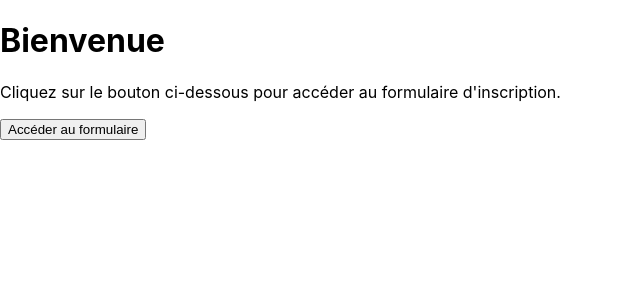
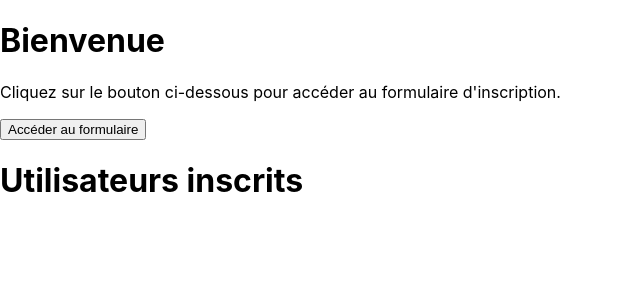
Before and after one commit to VictoriaYnov/Module-test, a React (Create React App) app in the folder my-app/: page / in a window 1280 px wide. Shown: the top 300 px of the page, without its empty margins (0-640 px from the left). Built offline with nearby package versions, Linux system fonts and the light colour scheme.

Commit message:
Gestion des états avec modification des test

```diff
--- a/my-app/src/App.js
+++ b/my-app/src/App.js
@@ -1,13 +1,35 @@
+import { useState } from 'react';
 import { BrowserRouter, Routes, Route } from 'react-router-dom';
 import Home from './pages/Home';
 import Register from './pages/Register';
 
+/**
+ * Composant racine de l'application.
+ * Gère l'état global des utilisateurs inscrits et le routage entre les pages.
+ *
+ * @component
+ * @returns {JSX.Element} L'application avec le routeur
+ */
 function App() {
+  const [users, setUsers] = useState(
+    JSON.parse(localStorage.getItem('users') || '[]')
+  );
+
+  /**
+   * Ajoute un nouvel utilisateur à la liste et sauvegarde dans le localStorage.
+   * @param {Object} user - L'utilisateur à ajouter
+   */
+  const addUser = (user) => {
+    const updated = [...users, user];
+    setUsers(updated);
+    localStorage.setItem('users', JSON.stringify(updated));
+  };
+
   return (
     <BrowserRouter>
       <Routes>
-        <Route path="/" element={<Home />} />
-        <Route path="/register" element={<Register />} />
+        <Route path="/" element={<Home users={users} />} />
+        <Route path="/register" element={<Register addUser={addUser} />} />
       </Routes>
     </BrowserRouter>
   );
--- a/my-app/src/pages/Home.js
+++ b/my-app/src/pages/Home.js
@@ -1,13 +1,13 @@
 import { Link } from 'react-router-dom';
 
 /**
- * Page d'accueil de l'application.
+ * Page d'accueil
  * Présente l'application et propose un lien vers le formulaire d'inscription.
  *
- * @component
+ * @param {{ users: Array }} props - La liste des utilisateurs inscrits à afficher
  * @returns {JSX.Element} La page d'accueil
  */
-function Home() {
+function Home({ users }) {
   return (
     <div>
       <h1>Bienvenue</h1>
@@ -15,6 +15,10 @@ function Home() {
       <Link to="/register">
         <button>Accéder au formulaire</button>
       </Link>
+      <h1>Utilisateurs inscrits</h1>
+      {users.map((user, index) => (
+        <p key={index}>{user.first} {user.name}</p>
+      ))}
     </div>
   );
 }
--- a/my-app/src/pages/Register.js
+++ b/my-app/src/pages/Register.js
@@ -11,10 +11,10 @@ import './Register.css';
  * À la soumission, les données sont sauvegardées dans le localStorage,
  * les champs sont vidés et un toast de confirmation s'affiche pendant 3 secondes.
  *
- * @component
+ * @param {{ addUser: Function }} props - La fonction pour ajouter un utilisateur au state global
  * @returns {JSX.Element} Le formulaire d'inscription avec validation
  */
-function Register() {
+function Register({ addUser }) {
   // Age
   let [birthDate, setBirthDate] = useState('');
   const [ageError, setAgeError] = useState('');
@@ -49,14 +49,8 @@ function Register() {
    * et affiche un toast de confirmation pendant 3 secondes.
    */
   const handleSubmit = () => {
-    // Sauvegardez dans le localStorage
-
-    // Récupère la liste des utilistaeurs
-    const existing = JSON.parse(localStorage.getItem('users')) || [];
-    // Ajoute le nouvel utilisateur
-    existing.push({ birthDate, name, first, city, cp, email });
-    // Sauvegarde la liste mise à jour
-    localStorage.setItem('users', JSON.stringify(existing));
+    // Ajoute l'utilisateur via le state parent dans App.js
+    addUser({ birthDate, name, first, city, cp, email });
 
     // Videz les champs
     setBirthDate(''); setAgeError(''); setAgeValid(false);
```
Also changed, not shown: 1 other file (tests, documents, lock files or other folders).
